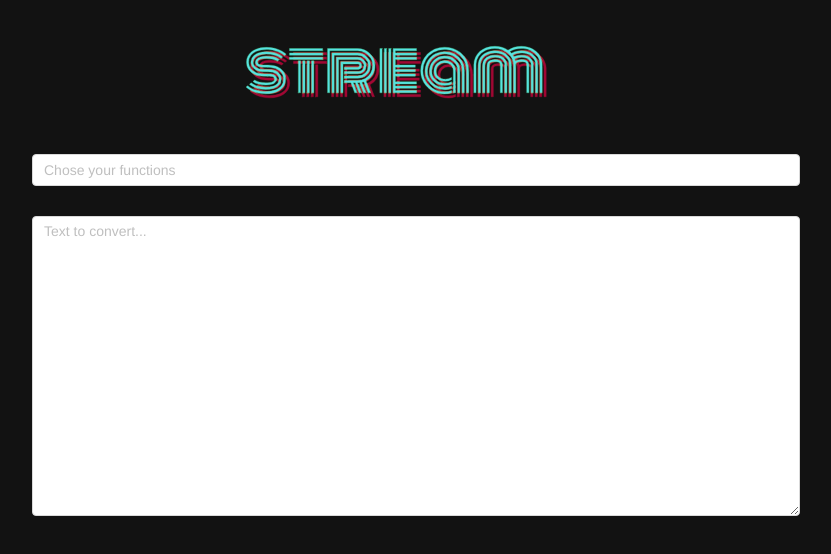
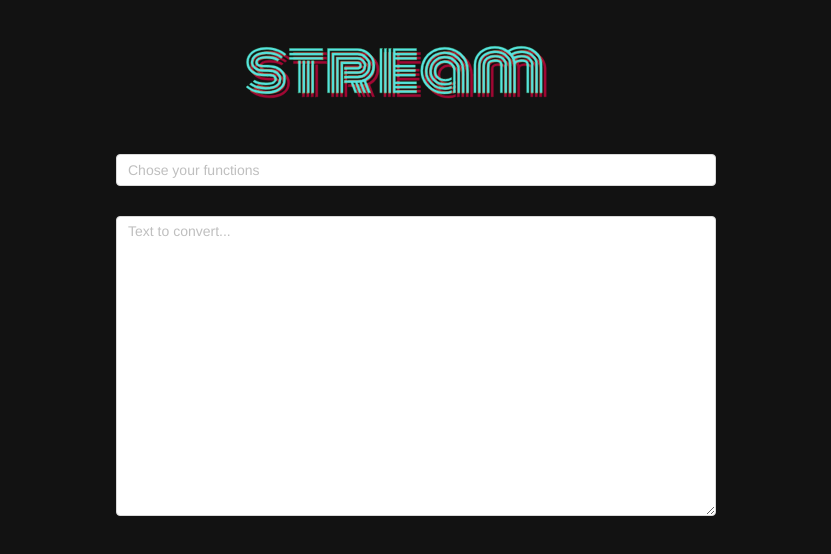
Before and after one commit to drinking/boop-web, a Vue app: page / in a window 1280 px wide. Shown: the top 554 px of the page, without its empty margins (224-1055 px from the left). Built offline with nearby package versions, Linux system fonts and the light colour scheme.

Commit message:
Update max width

```diff
--- a/src/App.vue
+++ b/src/App.vue
@@ -22,6 +22,7 @@
 </svg>
     <br/>
     <FunctionHub @handlers="handle"/>
+    <br/>
     <EditArea id="editor" @transfer="update"/>
     <br/>
     <code id="output" >{{ output }}</code>
@@ -78,13 +79,15 @@ export default {
 #editor {
   margin-top:30px;
   margin-bottom:30px;
-  width:60%;
+  width:80%;
+  max-width: 600px;
   height: 300px;
 }
 
 #output {
   color: #fff;
-  width: 60%;
+  width: 80%;
+  max-width: 600px;
   overflow: auto;
   display: inline-block;
   word-wrap:break-word;
--- a/src/components/FunctionHub.vue
+++ b/src/components/FunctionHub.vue
@@ -3,7 +3,7 @@
     mode="multiple"
     placeholder="Chose your functions"
     :value="selectedItems"
-    style="width: 60%;margin-top: 30px;"
+    style="width: 80%;margin-top: 30px; max-width: 600px;"
     @change="handleChange">
     <a-select-option v-for="item in filteredOptions" :key="item" :value="item">
       {{ item }}
```
